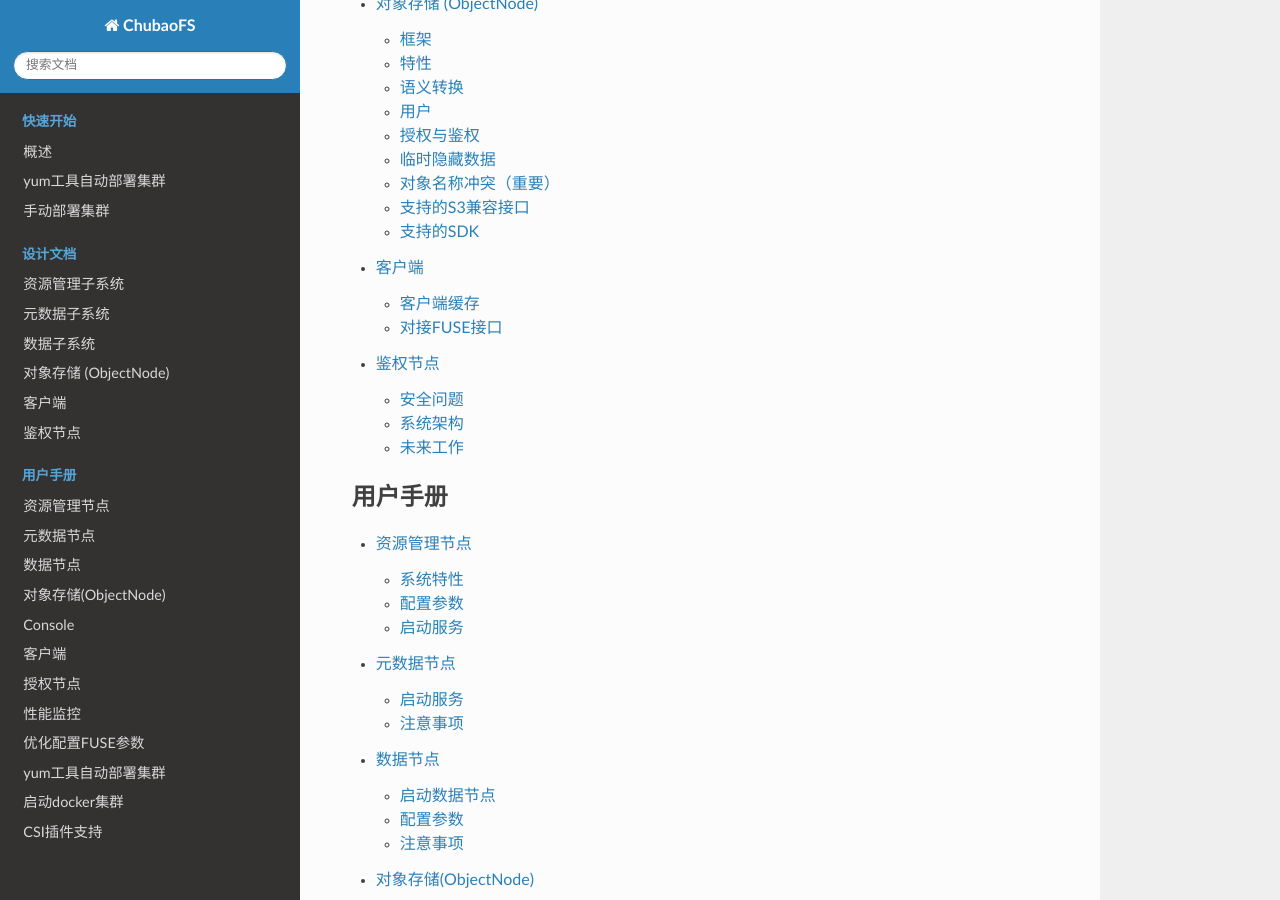
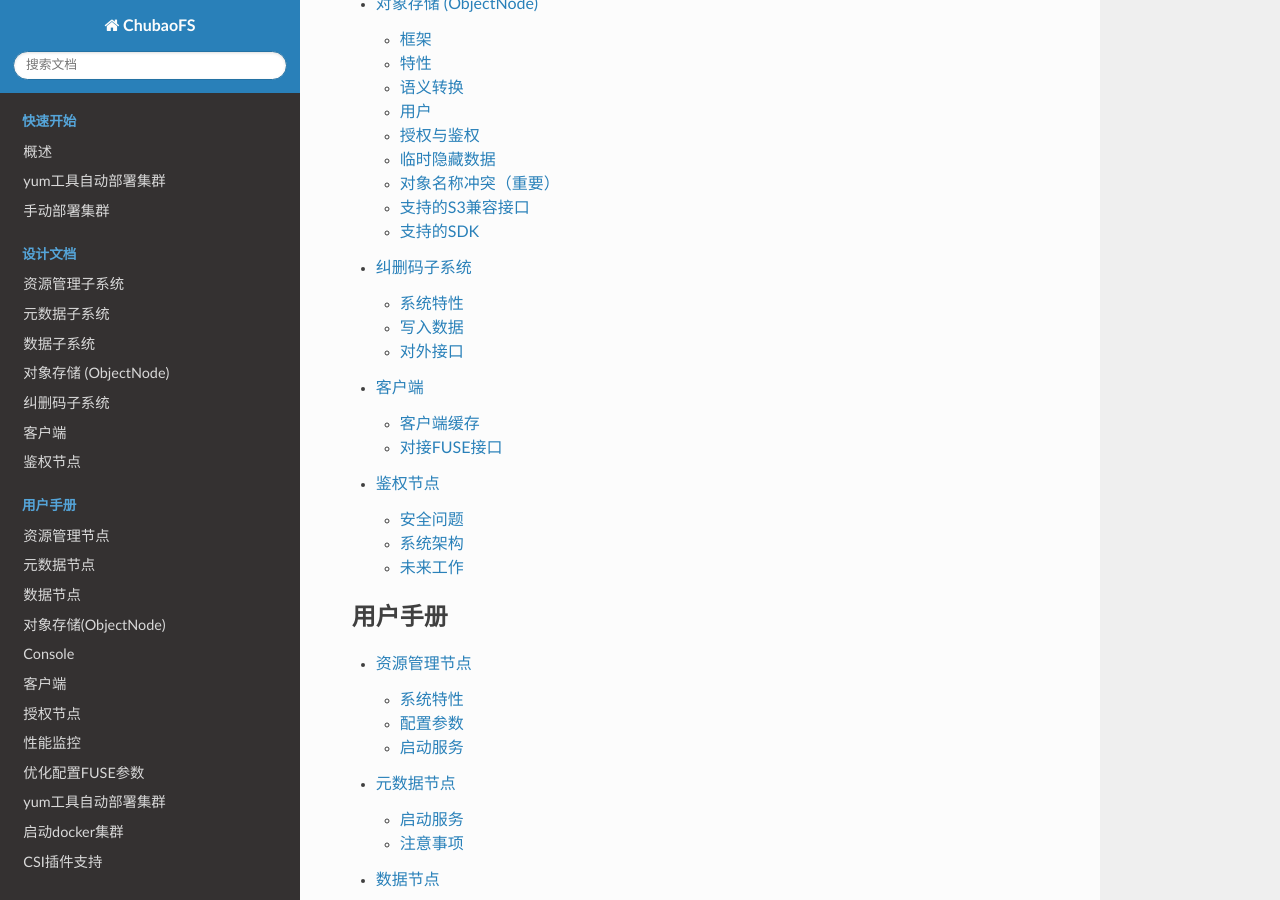
Before and after one commit to cubefs/docs-zh, a Sphinx documentation site: the page built from docs/source/index.rst, in a window 1280 px wide and 900 px high, scrolled down 908 px. Built offline with Sphinx 7.4.7 and the Read the Docs theme 2.0.0, drawn with Linux system fonts in a browser that asks for light colours; some of the changed lines change nothing that is shown.

Commit message:
feature:add blobstore docs in chubaofs
Signed-off-by: xiangcai1215 <505892459@qq.com>

```diff
--- /dev/null
+++ b/docs/source/design/blobstore.rst
@@ -0,0 +1,53 @@
+纠删码子系统
+=======================
+
+纠删码子系统(BlobStore)是一个高可靠性、高可用、支持超大规模的分布式存储系统。采用纠删码中的Reed-Solomon编码，对比三副本，以更低的存储成本提供更高的数据耐久性保障，支持多种纠删码模式和多可用区部署，同时针对小文件做了专门优化，可满足不同业务场景的存储需求。
+
+.. image:: pic/blobstore.png
+   :align: center
+   :alt: Blobstore Architecture
+
+系统特性
+--------------------------
+
+- 超大规模
+
+BlobStore可由多个cluster集群组成，单个cluster内可以存储数百PB以上的数据，cluster内部和cluster之间都支持水平弹性扩展，整个纠删码子系统可提供EB级别以上的超大规模存储需求解决方案。
+
+- 高可靠性
+
+BlobStore选择纠删码技术作为数据冗余备份策略，利用Reed-Solomon编码特性将原始数据分成N份数据块和M份校验块存储到集群，最大可以支持M份数据损坏的前提下保证数据可靠。BlobStore支持分区容错和容灾，支持数据自动巡检和修复，提供高达99.9999999999%的数据耐久性保障。
+
+
+- 低成本
+
+纠删码与三副本冗余备份技术在保障相同数据高可靠性的前提下，纠删码技术的存储冗余度远低于三副本技术。纠删码子系统在满足数据高可靠性的前提下更加节约存储成本，在大规模存储存储场景下收益明显。
+
+- 灵活部署
+
+BlobStore支持多种纠删码模式，可以自由配置纠删码中数据块和校验块份数以满足不同业务场景需求。支持单可用区到多个可用区的灵活部署。
+
+.. image:: pic/multi-AZ.png
+   :align: center
+   :alt: Blobstore Multi-AZ Deployment
+
+
+写入数据
+---------------------
+
+.. image:: pic/put-data.png
+   :align: center
+   :alt: Put Data Step
+
+
+
+对外接口
+---------------------
+
+.. csv-table::
+   :header: "方法", "参数", "描述"
+
+
+   "Put", "size,body,MD5【可选】", "返回数据存储的位置信息location"
+   "Get", "location,offset,readsize", "根据位置信息location、偏移量以及读取大小获取数据"
+   "Delete", "location", "根据location删除数据"
--- a/docs/source/index.rst
+++ b/docs/source/index.rst
@@ -17,6 +17,7 @@
    design/metanode
    design/datanode
    design/objectnode.rst
+   design/blobstore
    design/client
    design/authnode
 
```
Also changed, not shown: docs/source/design/pic/blobstore.png (added), docs/source/design/pic/multi-AZ.png (added), docs/source/design/pic/put-data.png (added).
